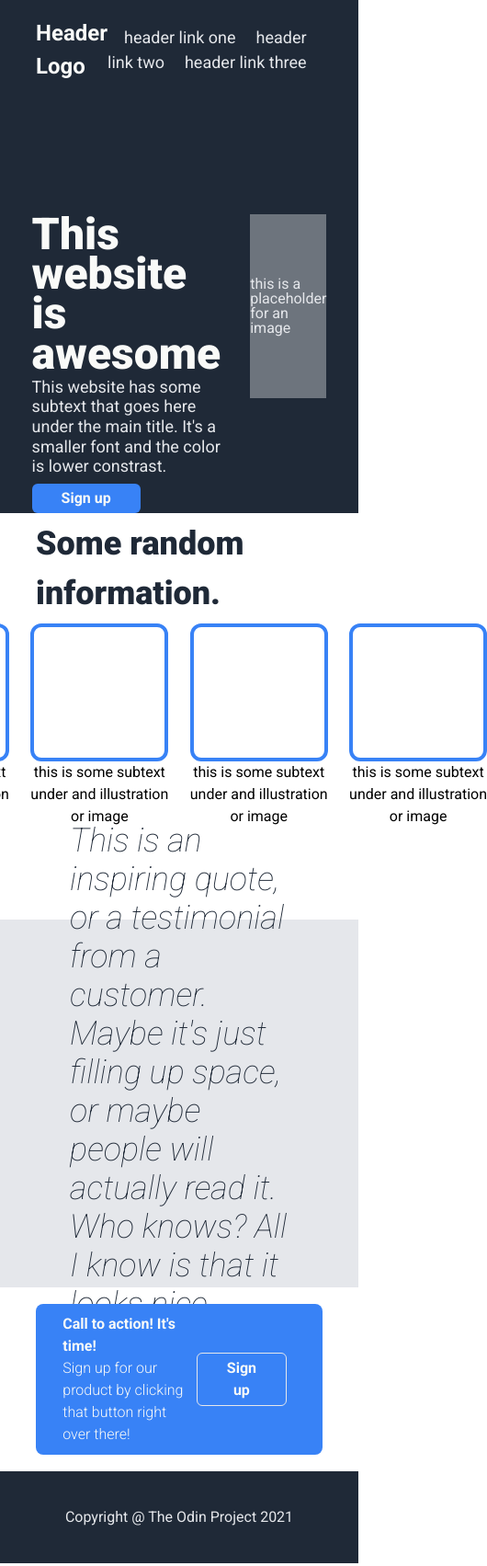
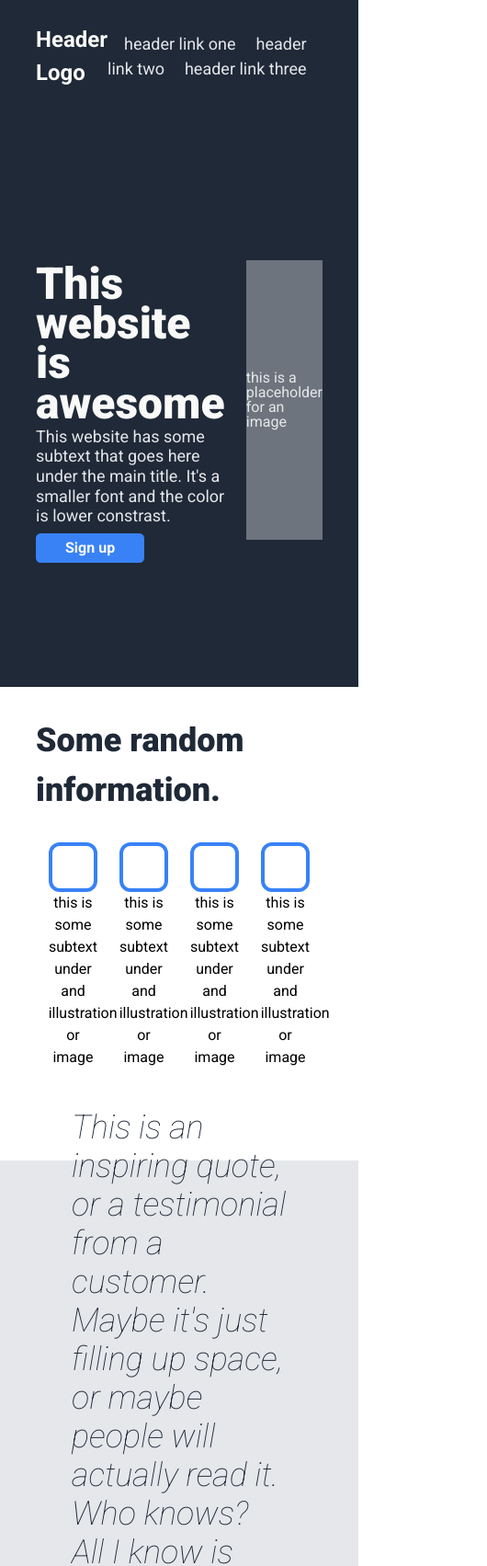
Before and after one commit to interfacemotion/LandinPage, a plain HTML site: page index.html in a window 390 px wide. Shown: the top 1703 px of the page at 92% size, 530 px wide, since content can reach past the window. Drawn offline with Linux system fonts and the light colour scheme.

Commit message:
Trying to make it mobile-friendly
This isnt part of the Odin exercise, experimenting.

```diff
--- a/styles.css
+++ b/styles.css
@@ -46,13 +46,13 @@ header, footer {
   align-items: center;
   justify-content: space-between;
   width: 80vw;
-  margin-top: 18px;
+  margin-top: 3vh;
 }
 
 .headercontent {
   line-height: 1;
-  height: 450px;
-  gap: 32px;
+  height: 74vh;
+  gap: 4vw;
   display: flex;
   justify-content: center;
 }
@@ -61,30 +61,34 @@ header, footer {
   display: flex;
   flex-direction: column;
   align-items: flex-start;
-  height: 200px;
+  justify-content: space-between;
   flex-basis: auto;
 }
 
+.headercolumns, .placeholder {
+  height: 36vh;
+}
+
 .headerlogo {
-  font-size: 24px;
+  font-size: 1.5rem;
   font-weight: 700;
   color: #f9faf8;
 }
 
 .headerlinks a, .headerdescription {
-  font-size: 18px;
+  font-size: 1.125rem;
   color: #E5E7EB;
 }
 
 .headerlinks a {
   text-decoration: none;
-  margin-left: 18px;
+  margin-left: 1.125rem;
 }
 
 .headerlead {
   line-height: 0.9;
-  margin-bottom: 4px;
-  font-size: 48px;
+  margin: 0.25rem 0;
+  font-size: 3rem;
   font-weight: 900;
   color: #f9faf8;
 }
@@ -102,7 +106,6 @@ header, footer {
   justify-content: center;
   align-items: center;
   width: 100%;
-  height: 200px;
   background-color: #6D747D;
   color: #E5E7EB;
 }
@@ -110,9 +113,9 @@ header, footer {
 .signup, .signup_two {
   color: #f9faf8;
   background-color: #3882F6;
-  border-radius: 6px;
-  padding: 8px 32px;
-  margin: 8px 0 0 0;
+  border-radius: 0.325rem;
+  padding: 0.5rem 2rem;
+  margin: 0.5rem 0 0 0;
   font-weight: 700;
   border-style: none;
   cursor: pointer;
@@ -148,8 +151,8 @@ main {
 .content_one_title {
   display: flex;
   align-items: center;
-  height: 120px;
-  font-size: 36px;
+  height: 20vh;
+  font-size: 2.25rem;
   font-weight: 900;
   color: #1F2937;
 }
@@ -157,7 +160,7 @@ main {
 .content_one_title_thumbs {
   display: flex;
   justify-content: space-between;
-  padding-bottom: 100px;
+  padding-bottom: 6.25rem;
   gap: 6dvw;
 }
 
@@ -165,9 +168,9 @@ main {
 .content_one_thumb_two,
 .content_one_thumb_three,
 .content_one_thumb_four {
-  width: 150px;
-  height: 150px;
-  border: 4px solid #3882F6;
+  width: 13.75vw;
+  height: 13.75vw;
+  border: 0.25rem solid #3882F6;
   border-radius: 12px;
 }
 
@@ -175,12 +178,12 @@ main {
 .content_one_thumb_two_describe,
 .content_one_thumb_three_describe,
 .content_one_thumb_four_describe {
-  width: 150px;
+  width: 13.75vw;
   text-align: center;
 }
 
 .content_two {
-  height: 400px;
+  height: 65vh;
   background-color: #E5E7EB;
   display: flex;
   justify-content: center;
@@ -190,24 +193,24 @@ main {
 
 .content_two_one {
   line-height: normal;
-  font-size: 36px;
+  font-size: 2.25rem;
   font-style: italic;
   font-weight: 100;
   color: #1F2937;
-  width: 61%;
+  width: 60vw;
 }
 
 .content_two_two {
-  font-size: 24px;
+  font-size: 1.5rem;
   font-weight: 700;
   font-style: normal;
   text-align: right;
-  padding-right: 50px;
-  margin-top: 12px;
+  padding-right: 5vw;
+  margin-top: 2vh;
 }
 
 .content_three {
-  height: 200px;
+  height: 32vh;
   display: flex;
   justify-content: center;
   align-items: center;
@@ -217,7 +220,7 @@ main {
   width: 80vw;
   background-color: #3882F6;
   padding: 2.5vw 10vw 2.5vw 7.5vw;
-  border-radius: 8px;
+  border-radius: 0.5rem;
   display: flex;
   justify-content: space-between;
   align-items: center;
@@ -242,14 +245,15 @@ main {
 }
 
 .signup_two {
-  border: 1px solid #E5E7EB;
-  padding: 4px 32px;
+  border: 0.0625rem solid #E5E7EB;
+  padding: 0.25rem 2rem;
   margin: 0;
 }
 
 footer {
-  height: 100px;
+  height: 6.25rem;
   display: flex;
+  flex-direction: column;
   justify-content: center;
   align-items: center;
   color: #E5E7EB;
```
